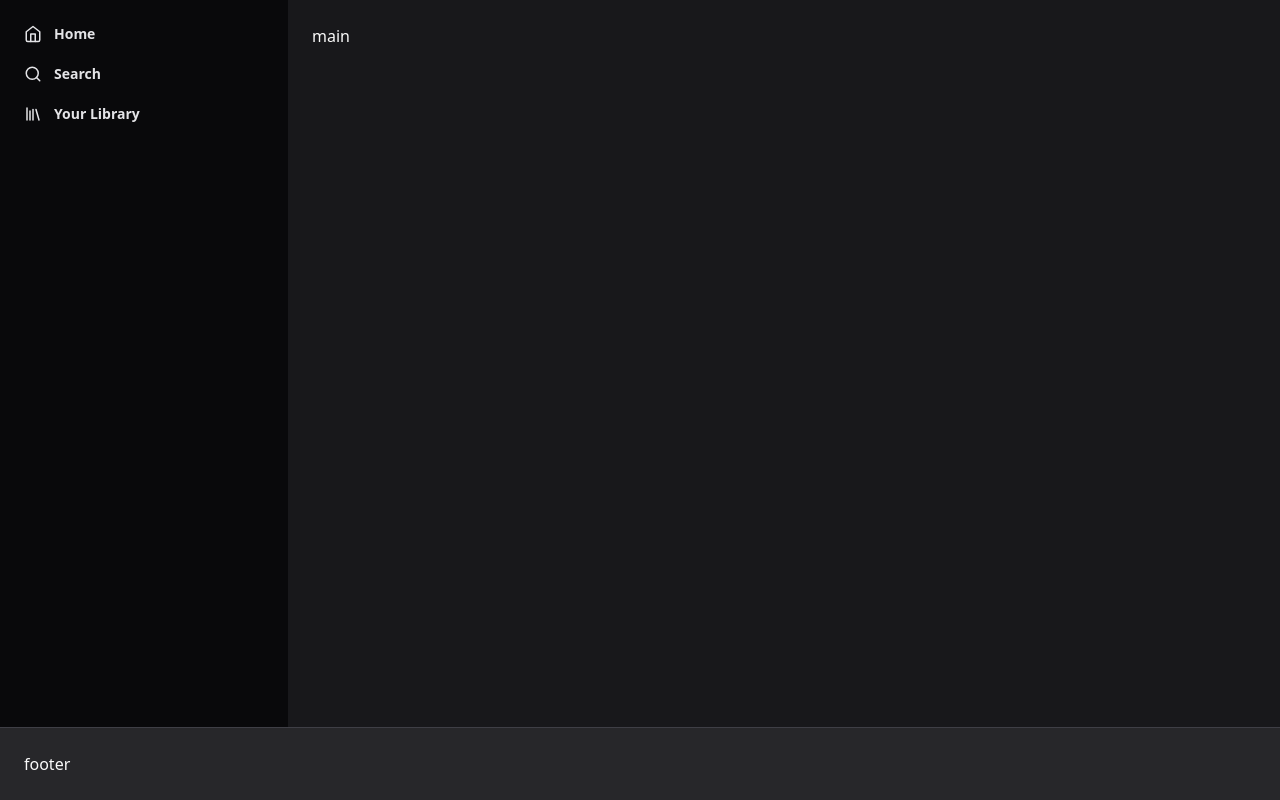
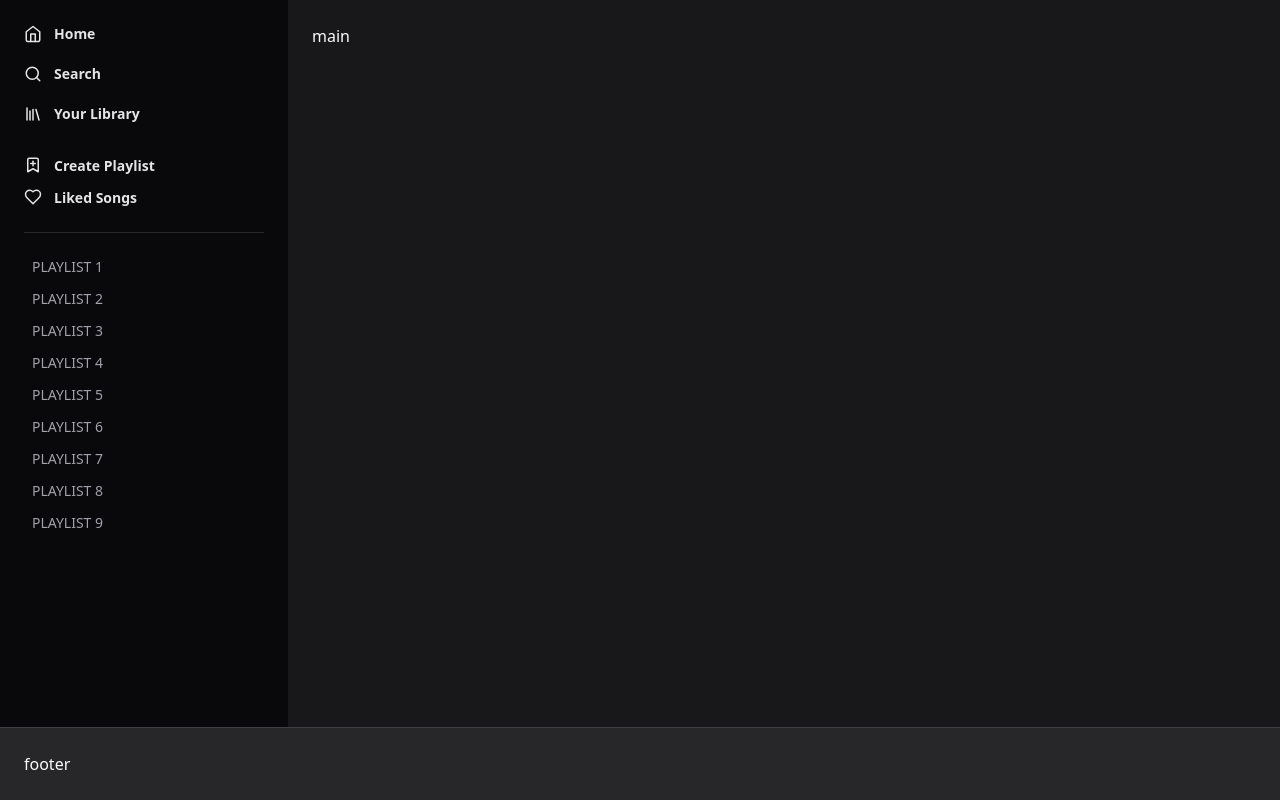
Before and after one commit to kevensouzz/ui-spotify, a Next.js app: page / in a window 1280 px wide. Built offline with nearby package versions, Linux system fonts and the light colour scheme.

Commit message:
Update page.tsx

```diff
--- a/src/app/page.tsx
+++ b/src/app/page.tsx
@@ -1,4 +1,4 @@
-import { Home as HomeIcon, Search, Library } from "lucide-react"
+import { Home as HomeIcon, Search, Library, BookmarkPlus, Heart } from "lucide-react"
 
 export default function Home() {
   return (
@@ -6,19 +6,43 @@ export default function Home() {
       <div className="flex flex-1">
         <aside className="w-72 bg-zinc-950 p-6">
           <nav className="space-y-5">
-            <a href="" className="flex items-center gap-3 text-sm font-semibold text-zinc-200 ">
-              <HomeIcon size={18}/>
+            <a href="" className="flex items-center gap-3 text-sm font-semibold text-zinc-200">
+              <HomeIcon size={18} />
               Home
             </a>
-            <a href="" className="flex items-center gap-3 text-sm font-semibold text-zinc-200 ">
-              <Search size={18}/>
+            <a href="" className="flex items-center gap-3 text-sm font-semibold text-zinc-200">
+              <Search size={18} />
               Search
             </a>
-            <a href="" className="flex items-center gap-3 text-sm font-semibold text-zinc-200 ">
+            <a href="" className="flex items-center gap-3 text-sm font-semibold text-zinc-200">
               <Library size={18} />
               Your Library
             </a>
           </nav>
+
+          <div className="flex flex-col gap-3 mt-8 text-sm font-semibold text-zinc-200">
+            <a href="" className="flex gap-3">
+              <BookmarkPlus size={18} />
+              Create Playlist
+            </a>
+            <a href="" className="flex gap-3">
+            <Heart size={18} />
+              Liked Songs
+            </a>
+          </div>
+
+          <nav className="mt-6 pt-6 border-t border-zinc-800 flex flex-col gap-3">
+            <a href="" className="text-sm text-zinc-400 px-2 hover:text-zinc-100">PLAYLIST 1</a>
+            <a href="" className="text-sm text-zinc-400 px-2 hover:text-zinc-100">PLAYLIST 2</a>
+            <a href="" className="text-sm text-zinc-400 px-2 hover:text-zinc-100">PLAYLIST 3</a>
+            <a href="" className="text-sm text-zinc-400 px-2 hover:text-zinc-100">PLAYLIST 4</a>
+            <a href="" className="text-sm text-zinc-400 px-2 hover:text-zinc-100">PLAYLIST 5</a>
+            <a href="" className="text-sm text-zinc-400 px-2 hover:text-zinc-100">PLAYLIST 6</a>
+            <a href="" className="text-sm text-zinc-400 px-2 hover:text-zinc-100">PLAYLIST 7</a>
+            <a href="" className="text-sm text-zinc-400 px-2 hover:text-zinc-100">PLAYLIST 8</a>
+            <a href="" className="text-sm text-zinc-400 px-2 hover:text-zinc-100">PLAYLIST 9</a>
+          </nav>
+
         </aside>
 
         <main className="flex-1 p-6">
```
